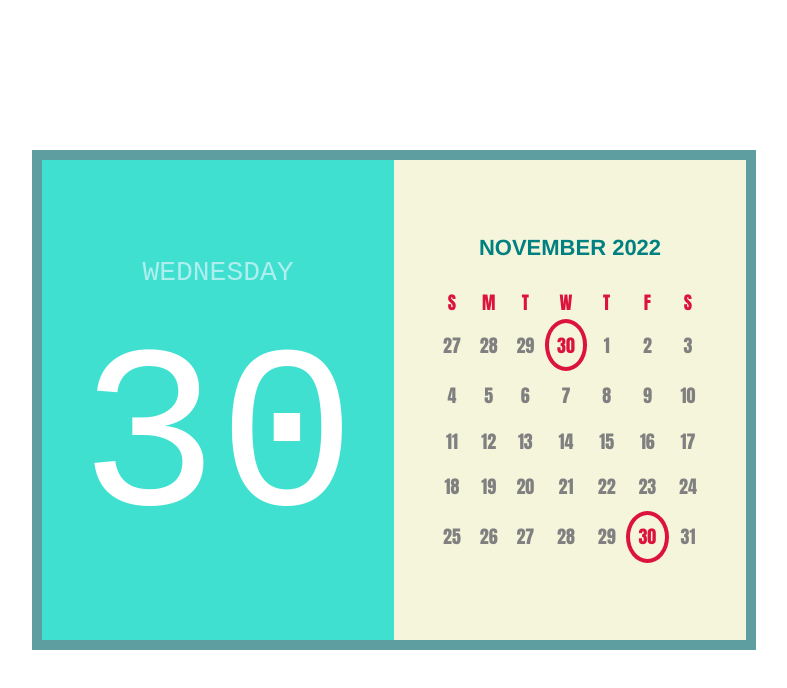
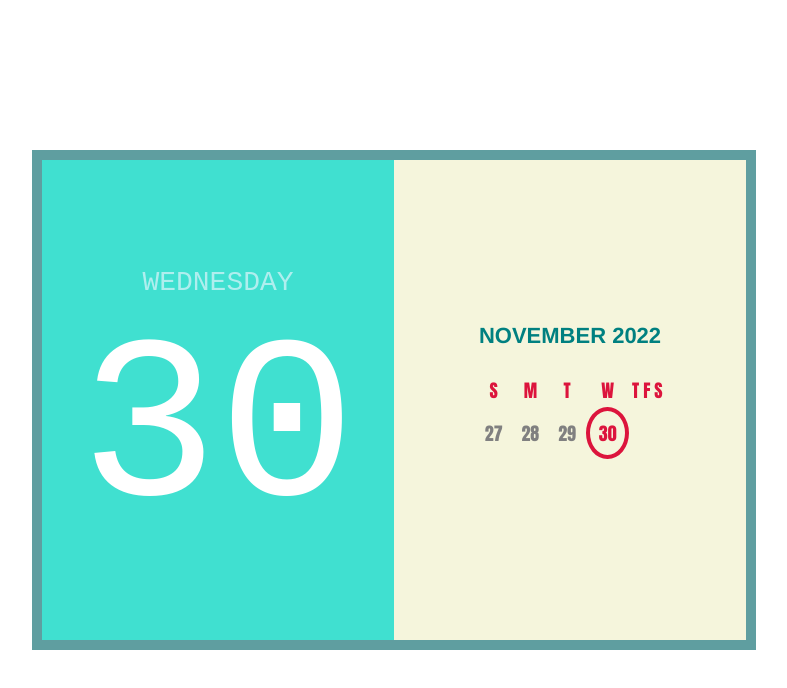
Before and after one commit to Olexandr-Kovalenko-24/Calendar-task-on-React, a React (Create React App) app: page / in a window 1280 px wide. Shown: the top 688 px of the page, without its empty margins (246-1033 px from the left). Built offline with nearby package versions, Linux system fonts and the light colour scheme.

Commit message:
Render only current month days

```diff
--- a/src/components/Calendar/CalendarBody/Day/index.js
+++ b/src/components/Calendar/CalendarBody/Day/index.js
@@ -1,19 +1,23 @@
-import { format } from 'date-fns';
+import { format, getMonth } from 'date-fns';
 import React from 'react';
 import styles from './Day.module.css';
 import { withDay } from '../../../../HOCs/withDay';
 import cx from 'classnames';
 
 const Day = (props) => {
-    const {currentDay, day} = props;
+    const {currentDay, day, changeCurrentDay} = props;
     const cn = cx([styles.days],{
         [styles.current]: format(currentDay, 'd') === format(day, 'd')
     })
-    return (
-        <td className={cn}>
-            {format(day, 'd')}
-        </td>
-    );
+
+    if (getMonth(currentDay)===getMonth(day)){
+        return (
+            <td className={cn}>
+                {format(day, 'd')}
+            </td>
+        );
+    } else {return (<td></td>)}
+
 }
 
 const DayWithDay = withDay(Day);
--- a/src/components/Calendar/CurrentDay/CurrentDay.module.css
+++ b/src/components/Calendar/CurrentDay/CurrentDay.module.css
@@ -15,7 +15,7 @@
     color: paleturquoise;
     margin: 0;
     padding-top: 30px;
-    padding-bottom: 25px;
+    padding-bottom: 5px;
 }
 
 .day-number {
```
